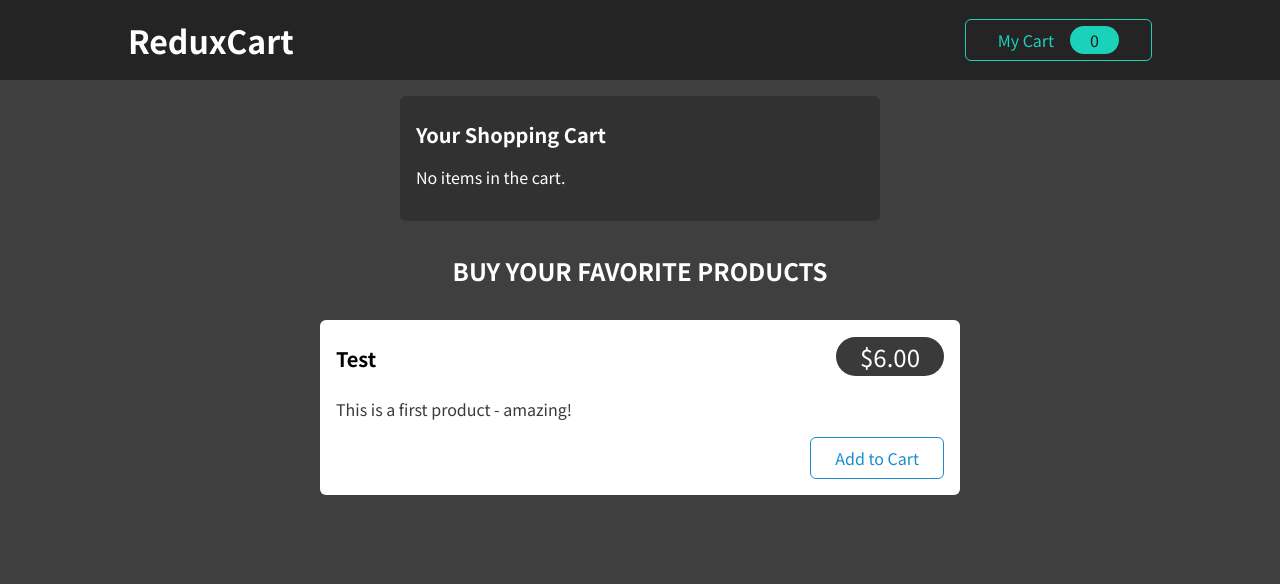
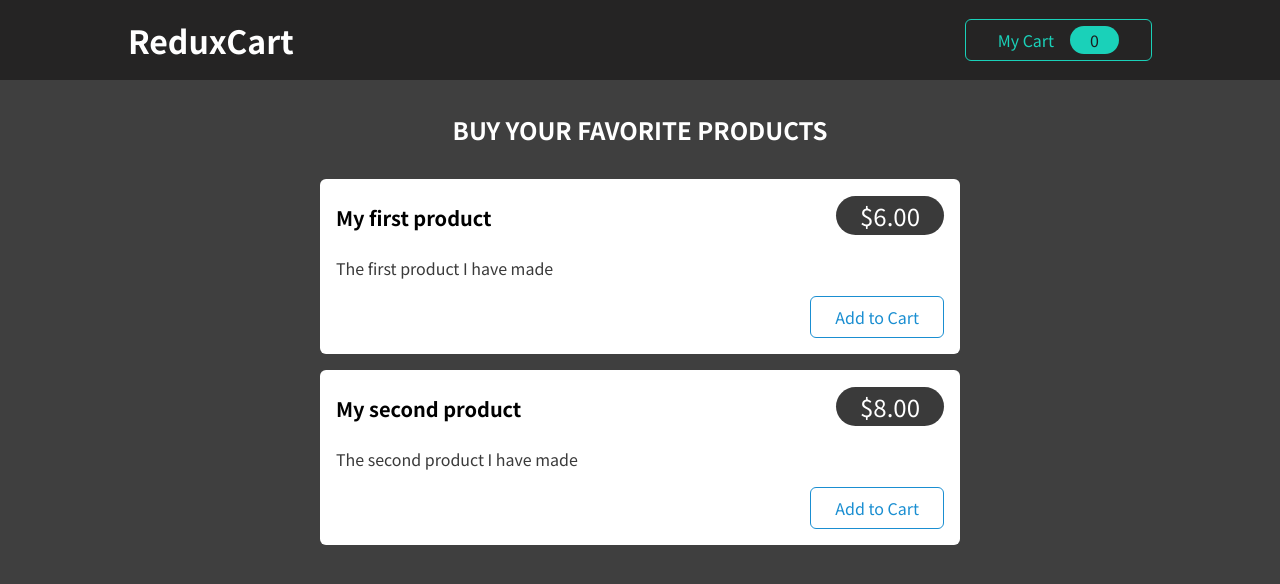
Before and after one commit to jvanleersum/React-advanced-redux-project, a React (Create React App) app: page / in a window 1280 px wide. Shown: the top 584 px of the page. Built offline with nearby package versions, Linux system fonts and the light colour scheme.

Commit message:
Created dummy products and updated redux to work with multiple products in the cart

```diff
--- a/src/components/Cart/Cart.js
+++ b/src/components/Cart/Cart.js
@@ -4,17 +4,17 @@ import classes from './Cart.module.css';
 import CartItem from './CartItem';
 
 const Cart = (props) => {
-  const cartItem = useSelector(state => state.cartItem);
-  const hasItem = useSelector(state => state.hasItem)
+  const cartItems = useSelector(state => state.cartItems);
+  const hasItems = useSelector(state => state.hasItems)
 
   return (
     <Card className={classes.cart}>
       <h2>Your Shopping Cart</h2>
       <ul>
-        {hasItem && <CartItem
+        {hasItems && cartItems.map(cartItem => <CartItem
           item={cartItem}
-        />}
-        {!hasItem && <p>No items in the cart.</p>}
+        />)}
+        {!hasItems && <p>No items in the cart.</p>}
       </ul>
     </Card>
   );
--- a/src/components/Cart/CartButton.js
+++ b/src/components/Cart/CartButton.js
@@ -3,7 +3,7 @@ import { cartActions } from '../../store/index';
 import classes from './CartButton.module.css';
 
 const CartButton = (props) => {
-  const cartItem = useSelector(state => state.cartItem);
+  const cartQuantity = useSelector(state => state.totalQuantity);
   const dispatch = useDispatch();
 
   const toggleCartHandler = () => {
@@ -13,7 +13,7 @@ const CartButton = (props) => {
   return (
     <button className={classes.button} onClick={toggleCartHandler}>
       <span>My Cart</span>
-      <span className={classes.badge}>{cartItem.quantity}</span>
+      <span className={classes.badge}>{cartQuantity}</span>
     </button>
   );
 };
--- a/src/components/Cart/CartItem.js
+++ b/src/components/Cart/CartItem.js
@@ -3,16 +3,16 @@ import { cartActions } from '../../store/index';
 import classes from './CartItem.module.css';
 
 const CartItem = (props) => {
-  const { title, quantity, total, price } = props.item;
+  const { id, title, quantity, total, price } = props.item;
   const dispatch = useDispatch();
 
   const addItemHandler = () => {
-    const newItem = {title, price, total: price, quantity:1}
+    const newItem = {id, title, price, total: price, quantity:1}
     dispatch(cartActions.addItem(newItem))
   }
 
   const removeItemHandler = () => {
-    dispatch(cartActions.removeItem())
+    dispatch(cartActions.removeItem(id))
   }
 
   return (
--- a/src/components/Shop/ProductItem.js
+++ b/src/components/Shop/ProductItem.js
@@ -4,11 +4,11 @@ import { cartActions } from '../../store/index';
 import classes from './ProductItem.module.css';
 
 const ProductItem = (props) => {
-  const { title, price, description } = props;
+  const { title, price, description,id } = props;
   const dispatch = useDispatch();
 
   const addItemHandler = () => {
-    const newItem = {title, price, total: price, quantity:1}
+    const newItem = {id, title, price, total: price, quantity:1}
     dispatch(cartActions.addItem(newItem))
   }
 
--- a/src/components/Shop/Products.js
+++ b/src/components/Shop/Products.js
@@ -1,16 +1,33 @@
 import ProductItem from './ProductItem';
 import classes from './Products.module.css';
+
+const DUMMY_PRODUCTS = [
+  {
+    id: 'p1',
+    title: 'My first product',
+    price: 6,
+    description: 'The first product I have made'
+  },
+  {
+    id: 'p2',
+    title: 'My second product',
+    price: 8,
+    description: 'The second product I have made'
+  }
+];
 
 const Products = (props) => {
   return (
     <section className={classes.products}>
       <h2>Buy your favorite products</h2>
       <ul>
-        <ProductItem
-          title='Test'
-          price={6}
-          description='This is a first product - amazing!'
-        />
+        {DUMMY_PRODUCTS.map(product => <ProductItem
+          key={product.id}
+          id={product.id}
+          title={product.title}
+          price={product.price}
+          description={product.description}
+        />)}
       </ul>
     </section>
   );
--- a/src/store/index.js
+++ b/src/store/index.js
@@ -1,7 +1,6 @@
 import { configureStore, createSlice } from "@reduxjs/toolkit";
-import { notInitialized } from "react-redux/es/utils/useSyncExternalStore";
 
-const initialCartState = { hasItem: false, cartItem: {titl: "", price: 0, total: 0, quantity:0}, showCart: true };
+const initialCartState = { cartItems: [], totalQuantity: 0, hasItems:false, showCart: false };
 
 const cartSlice = createSlice({
   name: "cart",
@@ -11,24 +10,28 @@ const cartSlice = createSlice({
       state.showCart = !state.showCart;
     },
     addItem(state, actions) {
-      const item = actions.payload;
-      if (state.hasItem) {
-        state.cartItem.quantity += 1;
-        state.cartItem.total += item.price
+      const newItem = actions.payload;
+      const existingItem = state.cartItems.find(item => item.id === newItem.id)
+      if (existingItem) {
+        existingItem.quantity ++;
+        existingItem.total += newItem.price
       } else {
-        state.cartItem = item;
-        state.hasItem = true;
-      }
-      ;
+        state.cartItems.push(newItem);
+      };
+      state.totalQuantity ++;
+      state.hasItems = true;
     },
-    removeItem(state) {
-      if (state.cartItem.quantity > 1) {
-      state.cartItem.quantity -= 1
-      state.cartItem.total -= state.cartItem.price
+    removeItem(state, action) {
+      const id = action.payload
+      const existingItem = state.cartItems.find(item => item.id === id)
+      if (existingItem.quantity === 1) {
+        state.cartItems = state.cartItems.filter(item => item.id !== id)
       } else {
-        state.cartItem = {title: "", price: 0, total: 0, quantity:0}
-        state.hasItem = false
-      }
+        existingItem.quantity --;
+        existingItem.total -= existingItem.price
+      };
+      state.totalQuantity --;
+      state.hasItems = state.totalQuantity > 0;
     }
   },
 });
```
